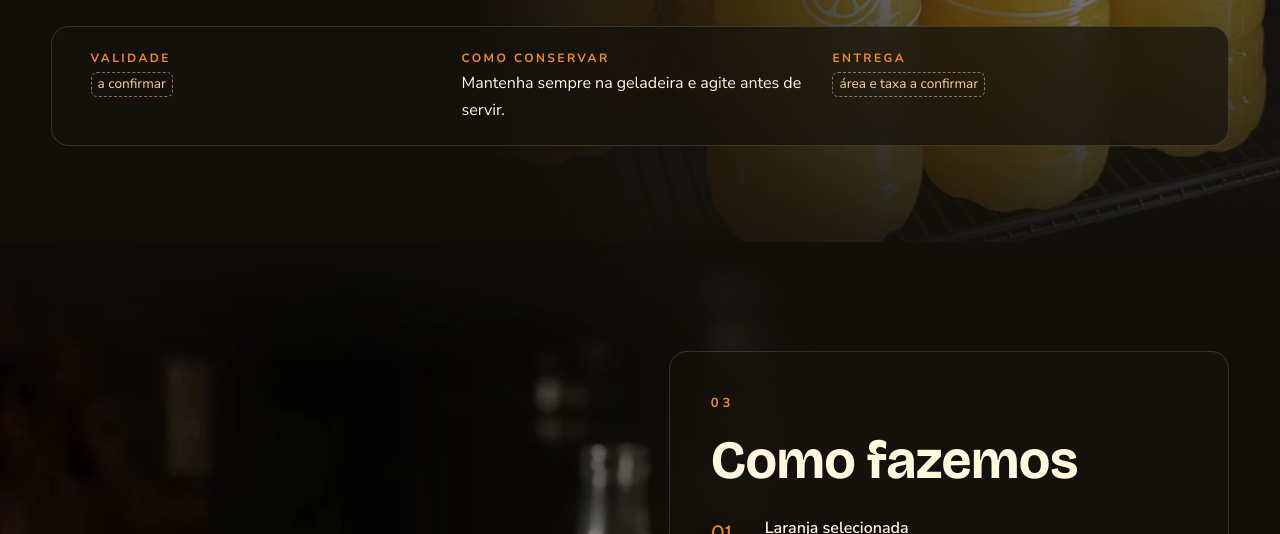
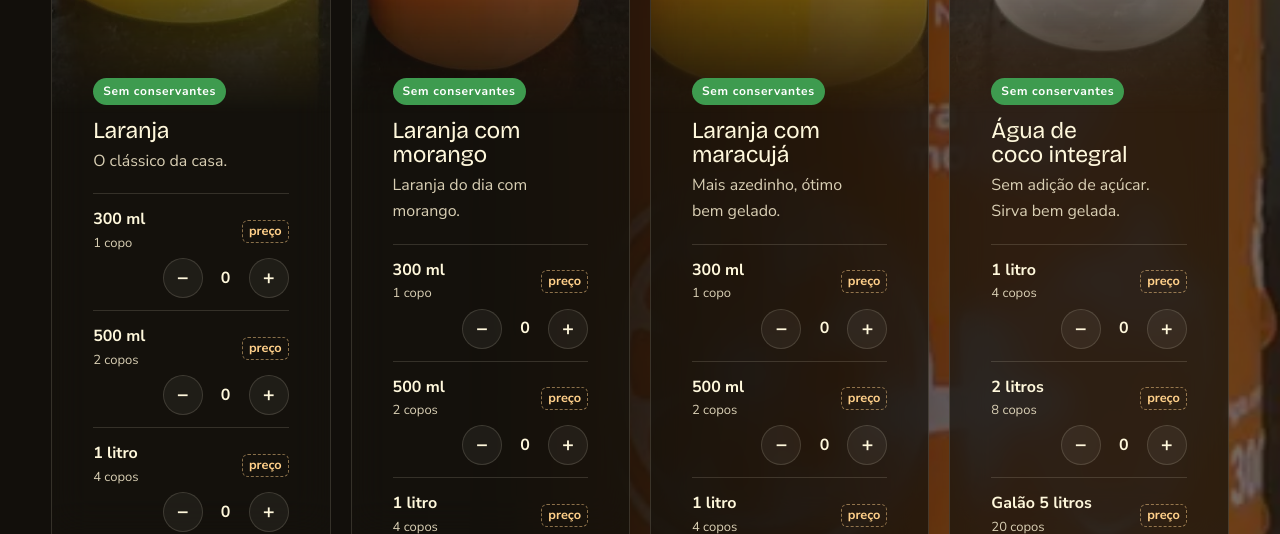
Before and after one commit to MarcasConectam/dlaranja, a plain HTML site: page index.html in a window 1280 px wide. Shown: the part 5434-5968 px from the top of the page. Drawn offline with nearby package versions, Linux system fonts and the light colour scheme; animation ran at ten frames a second.

Commit message:
Fotos reais dos produtos, água de coco no cardápio, validade e artes das seções
Corrige também a abertura com movimento reduzido, que escondia o título.

Co-Authored-By: Claude Opus 5.5 <noreply@anthropic.com>

```diff
--- a/app.js
+++ b/app.js
@@ -196,11 +196,12 @@
   if (cardapio) {
     cardapio.innerHTML = sabores.map((sb) => `
       <article class="painel sabor revelar">
-        <span class="selo">Sem conservantes</span>
+        ${sb.foto ? `<img class="sabor-foto" src="${sb.foto}" alt="Garrafa de ${sb.nome} D'Laranja" loading="lazy" width="720" height="900">` : ""}
+        ${sb.selo ? `<span class="selo">${sb.selo}</span>` : ""}
         <h3>${sb.nome}</h3>
         <p>${sb.nota || ""}</p>
         <ul class="itens">
-          ${tamanhos.map((t) => {
+          ${tamanhos.filter((t) => !sb.precos || t.id in sb.precos).map((t) => {
             const preco = sb.precos ? sb.precos[t.id] : null;
             const chave = `${sb.id}|${t.id}`;
             return `<li class="item">
--- a/config.js
+++ b/config.js
@@ -44,13 +44,19 @@ window.SITE = {
     { id: "2l", nome: "2 litros", copos: "8 copos" },
     { id: "5l", nome: "Galão 5 litros", copos: "20 copos" },
   ],
+  // Cada produto só mostra os tamanhos listados em "precos".
   sabores: [
-    { id: "laranja", nome: "Laranja", nota: "O clássico da casa.", precos: { "300": null, "500": null, "1l": null, "2l": null, "5l": null } },
-    { id: "morango", nome: "Morango com laranja", nota: "Laranja do dia com morango.", precos: { "300": null, "500": null, "1l": null, "2l": null, "5l": null } },
-    { id: "maracuja", nome: "Laranja com maracujá", nota: "Mais azedinho, ótimo bem gelado.", precos: { "300": null, "500": null, "1l": null, "2l": null, "5l": null } },
+    { id: "laranja", nome: "Laranja", nota: "O clássico da casa.", foto: "assets/img/produtos/laranja.webp", selo: "Sem conservantes",
+      precos: { "300": null, "500": null, "1l": null, "2l": null, "5l": null } },
+    { id: "morango", nome: "Laranja com morango", nota: "Laranja do dia com morango.", foto: "assets/img/produtos/morango.webp", selo: "Sem conservantes",
+      precos: { "300": null, "500": null, "1l": null, "2l": null, "5l": null } },
+    { id: "maracuja", nome: "Laranja com maracujá", nota: "Mais azedinho, ótimo bem gelado.", foto: "assets/img/produtos/maracuja.webp", selo: "Sem conservantes",
+      precos: { "300": null, "500": null, "1l": null, "2l": null, "5l": null } },
+    { id: "coco", nome: "Água de coco integral", nota: "Sem adição de açúcar. Sirva bem gelada.", foto: "assets/img/produtos/coco.webp", selo: "Sem conservantes",
+      precos: { "1l": null, "2l": null, "5l": null } },
   ],
   praticas: {
-    validade: null, // ex.: "3 dias na geladeira, fechado"
+    validade: "3 dias na geladeira. A data vem marcada no rótulo.",
     conservar: "Mantenha sempre na geladeira e agite antes de servir.",
   },
 
--- a/estilo.css
+++ b/estilo.css
@@ -229,9 +229,9 @@ p { margin: 0 0 1em; color: var(--texto-suave); text-wrap: pretty; }
 
 @media (prefers-reduced-motion: reduce) {
   *, *::before, *::after { animation: none !important; transition: none !important; }
-  .revelar, .momento:first-of-type { opacity: 1; transform: none; filter: none; }
+  .revelar, .momento[data-de="0"] { opacity: 1; transform: none; filter: none; }
   .cine { height: 100svh; }
-  .momento:not(:first-of-type), .cine-dica { display: none; }
+  .momento:not([data-de="0"]), .cine-dica { display: none; }
 }
 
 /* ══ D'Laranja ═════════════════════════════════════════════════════════ */
@@ -357,3 +357,12 @@ body.tem-carrinho .whats { bottom: 96px; }
 
 /* Ritmo: menos vazio entre seções longas */
 .secao { padding-block: 12vh; }
+
+/* Foto real do produto no cartão do cardápio, dissolvida no painel */
+.cardapio { grid-template-columns: repeat(4, 1fr); }
+.sabor { display: flex; flex-direction: column; padding-top: 0; overflow: hidden; }
+.sabor-foto { width: calc(100% + 2 * clamp(24px, 3.2vw, 48px)); max-width: none; margin: 0 calc(-1 * clamp(24px, 3.2vw, 48px)) -36px; aspect-ratio: 4 / 5; object-fit: cover;
+  -webkit-mask-image: linear-gradient(to bottom, #000 62%, transparent); mask-image: linear-gradient(to bottom, #000 62%, transparent); }
+.sabor .selo { align-self: flex-start; position: relative; }
+@media (max-width: 1180px) { .cardapio { grid-template-columns: repeat(2, 1fr); } }
+@media (max-width: 640px) { .cardapio { grid-template-columns: 1fr; } .sabor-foto { aspect-ratio: 5 / 4; } }
--- a/index.html
+++ b/index.html
@@ -104,10 +104,10 @@
 
   <!-- 02 · CARDÁPIO + CARRINHO -->
   <section id="sucos" class="secao secao--larga secao--cardapio">
-    <img class="arte arte--direita arte--foto" src="assets/img/garrafas.webp" alt="" loading="lazy">
+    <img class="arte arte--direita arte--foto" src="assets/img/trio.webp" alt="" loading="lazy">
     <div class="painel painel--cabecalho revelar">
       <span class="rotulo">02</span>
-      <h2>Nossos sucos</h2>
+      <h2>Nossos sucos e água de coco</h2>
       <p>Escolha o sabor, o tamanho e a quantidade. O pedido vai pronto para o nosso WhatsApp, com o total.</p>
     </div>
     <div class="cardapio" data-cardapio></div>
@@ -139,7 +139,7 @@
 
   <!-- 04 · FESTAS -->
   <section id="festas" class="secao secao--larga">
-    <img class="arte arte--fundo arte--suave" src="assets/img/festas.webp" alt="" loading="lazy">
+    <img class="arte arte--direita arte--foto" src="assets/img/galao-laranja.webp" alt="" loading="lazy">
     <div class="painel painel--cabecalho revelar">
       <span class="rotulo">04</span>
       <h2>Suco de verdade para a sua festa</h2>
@@ -204,6 +204,7 @@
 
   <!-- 05 · EVENTOS -->
   <section id="eventos" class="secao">
+    <img class="arte arte--esquerda arte--foto" src="assets/img/galao-morango.webp" alt="" loading="lazy">
     <div class="secao-grade secao-grade--dupla">
       <div class="painel revelar">
         <span class="rotulo">05</span>
@@ -280,6 +281,7 @@
 
   <!-- 07 · ASSINATURA -->
   <section id="assinatura" class="secao secao--larga">
+    <img class="arte arte--fundo arte--foto" src="assets/img/laranja-2l.webp" alt="" loading="lazy">
     <div class="painel painel--cabecalho revelar">
       <span class="rotulo">07</span>
       <h2>Suco toda semana, sem precisar pedir</h2>
```
Also changed, not shown: assets/img/festas.webp (deleted), assets/img/galao-laranja.webp (added), assets/img/galao-morango.webp (added), assets/img/laranja-2l.webp (added), assets/img/produtos/coco.webp (added), assets/img/produtos/laranja.webp (added), assets/img/produtos/maracuja.webp (added), assets/img/produtos/morango.webp (added), assets/img/trio.webp (added).
